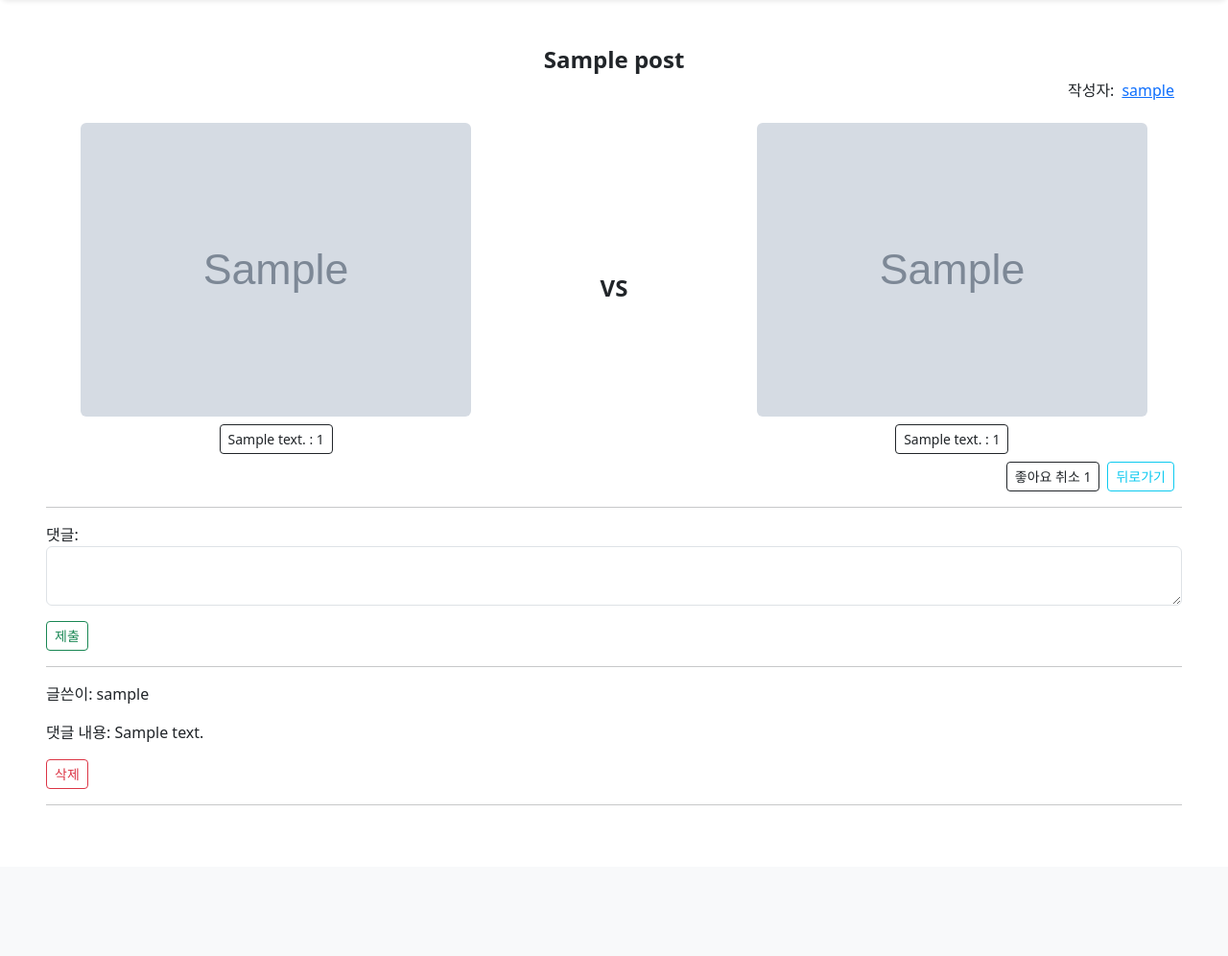
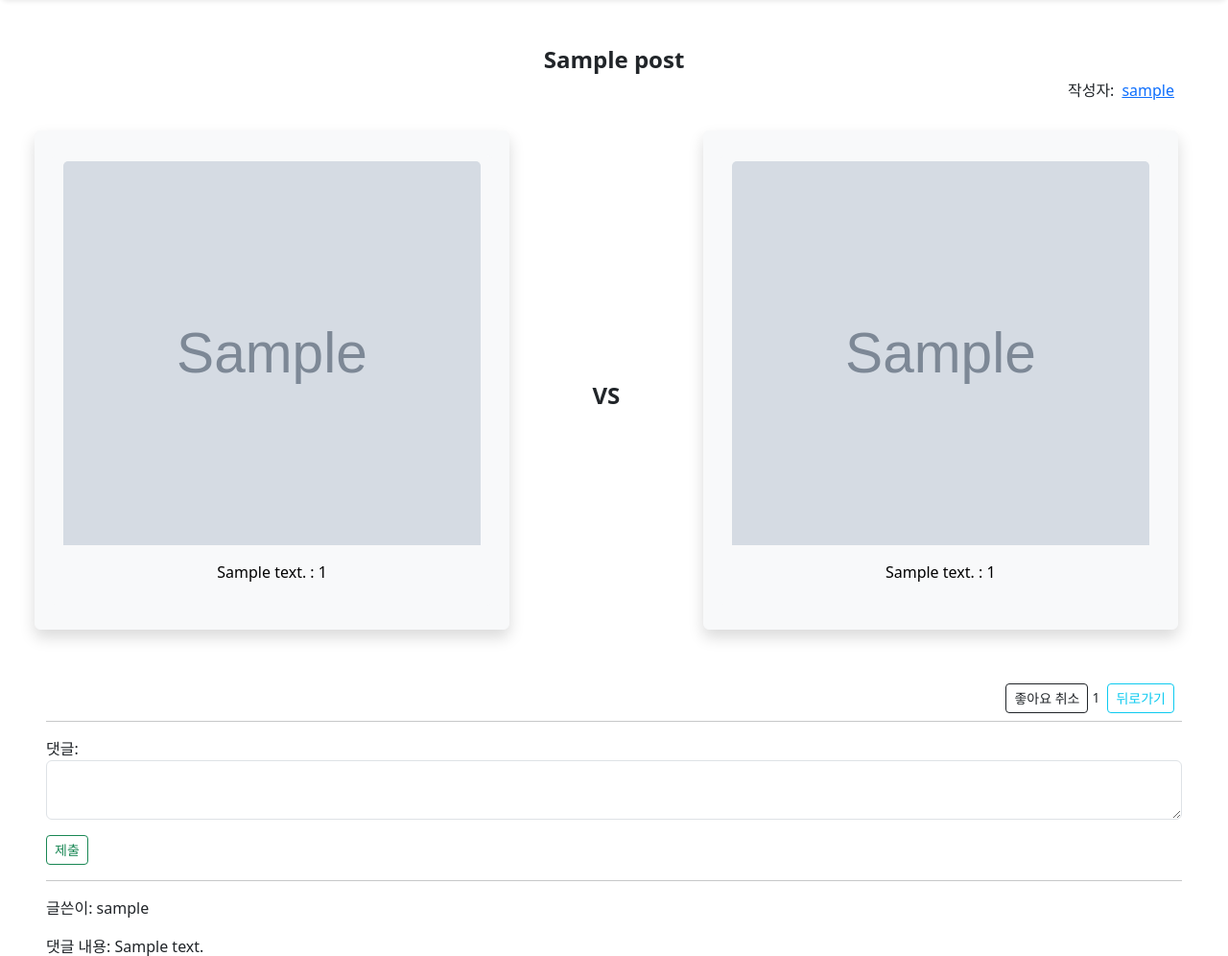
Before and after one commit to j1-y00n/BalanceGame, a Django app: page /posts/1/ in a window 1280 px wide. Shown: the part 56-1052 px from the top of the page at 96% size. Before the commit the page ends 959 px from the top, so only its background shows below. Run offline with Django 3.2, Linux system fonts and the light colour scheme; a user stored in the database is signed in; tables that the repository leaves empty hold one stand-in row (values such as "Sample post").

Commit message:
edit JS scripts & detail page

```diff
--- a/posts/templates/posts/detail.html
+++ b/posts/templates/posts/detail.html
@@ -7,72 +7,79 @@
 
 
 <div class="row">
-  <div class="col-5 text-center">
-    {% if post.image1 %}
-    <img class="rounded" style="width: 85%" src="{{post.image1.url}}" alt="img" />
-    {% endif %}
-
+  <div class="card object-fit-cover col-5 text-center my-2 shadow p-3 mb-5 bg-body-tertiary rounded border-light" style="width:41%">
     <form
           action="{% url 'posts:answer' post.pk post.select1_content %}"
           method="POST"
      >
       {% csrf_token %}
-      <button
-        class="btn btn-sm btn-outline-dark my-2"
-        type="submit"
-        name="select1"
-        value="{{post.select1_content}}"
-      >
+      <button class="my-2 btn btn-light" type="submit" name="select1" value="{{post.select1_content}}"/>
+
+        {% if post.image1 %}
+          <img class="card-img-top"  src="{{post.image1.url}}" alt="img" />
+        {% comment %} {% else %}
+          <img src="{% static '1.jpg' %}" alt="one"> {% endcomment %}
+        {% endif %}
+
+        <div class="card-body">
           {{ post.select1_content}} : {{ post.select1_users.all|length }}
+        </div>
+
       </button>
     </form>
   </div>
+
+
   <div class="col-2 d-flex text-center justify-content-center align-items-center">
       <h4><b>VS</b></h4>
+  </div>
 
-</div>
-<div class="col-5 text-center">
-  {% if post.image2 %}
-  <img class="rounded" style="width: 85%" src="{{post.image2.url}}" alt="img" />
-  {% endif %}
+
+
+  <div class="card col-5 text-center my-2 shadow p-3 mb-5 bg-body-tertiary rounded border-light" style="width:41%">
     <form
     action="{% url 'posts:answer' post.pk post.select2_content %}"
     method="post"
     >
       {% csrf_token %}
-    <button
-      class="btn btn-sm btn-outline-dark my-2"
-      type="submit"
-      name="select2"
-      value="{{post.select1_content}}"
-    >
+      <button class="col my-2 btn btn-light" type="submit" name="select2" value="{{post.select2_content}}"/>
+          {% if post.image2 %}
+            <img class="card-img-top"  src="{{post.image2.url}}" alt="img" />
+            {% comment %}   {% else %}
+             <img src="{% static '2.jpg' %}" alt="one"> {% endcomment %}
+          {% endif %}
+
+        <div class="card-body">
+
           {{ post.select2_content }} : {{ post.select2_users.all|length }}
+        </div>
+
       </button>
     </form>
 
   </div>
+
 </div>
 
-<div class="d-flex d-inline-block justify-content-end">
-  <form action="{% url 'posts:likes' post.pk %}" method="post">
+<div class="d-flex d-inline-block justify-content-end mt-2">
+  <form id="like-form" data-post-id="{{post.pk}}">
     {% csrf_token %} {% if request.user in post.like_users.all %}
-    <button
+    <input
       class="btn btn-sm btn-outline-dark"
       type="submit"
+      value="좋아요 취소"
 
     >
-    좋아요 취소 {{ post.like_users.all|length }}
-  </button>
 
     {% else %}
-    <button class="btn btn-sm btn-outline-danger" type="submit" />
-    좋아요 {{ post.like_users.all|length }}
-  </button>
+    <input class="btn btn-sm btn-outline-danger" type="submit" value="좋아요" />
 
     {% endif %}
+
   </form>
+  <div class="mt-1 ms-1 small d-flex justify-content-center align-content-center" id="like-count">{{ post.like_users.all|length }}</div>
 
-  <a class="d-inline-block justify-content-end btn btn-sm btn-outline-info mx-2" href="{% url 'posts:index' %}"
+  <a class="btn btn-sm btn-outline-info mx-2" href="{% url 'posts:index' %}"
   >뒤로가기</a
 >
 
@@ -81,7 +88,7 @@
 
 
 {# comment #}
-<hr>
+<hr class="mt-2">
 <form action="{% url 'posts:comment_create' post.pk %}" method="post">
   {% csrf_token %} {{ comment_form.as_p }}
   <button type="submit" class="btn btn-sm btn-outline-success d-flex justify-content-end">제출</button>
@@ -105,3 +112,58 @@
 {% endfor %}
 
 {% endblock content %}
+
+{% block script %}
+
+<script src="https://cdn.jsdelivr.net/npm/axios/dist/axios.min.js"></script>
+<script>
+
+  {% comment %} document.querySelector('.card').addEventListener('mouseenter',  function (event) {
+    event.target.style.border = "white";
+    console.log(event.target.style.border)
+  }, false) {% endcomment %}
+
+
+  const form = document.querySelector('#like-form')
+  const csrftoken = document.querySelector('[name=csrfmiddlewaretoken]').value
+
+  form.addEventListener('submit', function (event) {
+    // 이벤트 기본 동작 취소
+    event.preventDefault()
+
+    // likes url을 위해 html에서 post.pk값 가져옴
+    const postId = event.target.dataset.postId
+
+    // axios로 요청 보내기
+    axios ({
+      method : 'post',
+      url : `/posts/${postId}/likes/`,
+      headers: {'X-CSRFToken': csrftoken},
+
+    })
+    .then((response) => {
+      // console.log(response.data.is_liked)
+      const isLiked = response.data.is_liked
+      const likeBtn = document.querySelector('#like-form > input[type=submit]')
+      if (isLiked === true) {
+
+        // 버튼 조작
+        likeBtn.value = '좋아요 취소'
+
+      } else{
+        likeBtn.value = '좋아요'
+
+      }
+
+      // 좋아요 수 DOM 조작
+      const likeCountTag = document.querySelector('#like-count')
+
+      const likeCountData = response.data.like_count
+
+      // 선택한 span 태그의 내용을 좋아요 수 데이터로 채워넣기
+      likeCountTag.textContent = likeCountData
+    })
+  })
+</script>
+
+{% endblock script %}
--- a/posts/views.py
+++ b/posts/views.py
@@ -2,7 +2,7 @@ from django.shortcuts import render, redirect
 from .models import Post, Comment
 from .forms import PostForm, CommentForm
 from django.contrib.auth.decorators import login_required
-
+from django.http import JsonResponse
 # Create your views here.
 
 
@@ -65,9 +65,16 @@ def likes(request, post_pk):
     post = Post.objects.get(pk=post_pk)
     if request.user in post.like_users.all():
         post.like_users.remove(request.user)
+        is_liked = False
     else:
         post.like_users.add(request.user)
+        is_liked = True
+    context = {
+        'is_liked': is_liked,
+        'like_count': post.like_users.count(),
+    }
 
+    return JsonResponse(context)
     return redirect('posts:detail', post.pk)
 
 
--- a/static/style.css
+++ b/static/style.css
@@ -1,3 +1,12 @@
 .custom-input-form {
     width: 40rem;
 }
+
+.card-shadow {
+    box-shadow: rgba(17, 12, 46, 0.15) 0px 48px 100px 0px;
+}
+
+.card-img-top {
+    height: 25rem;
+    object-fit: cover;
+}
--- a/templates/base.html
+++ b/templates/base.html
@@ -19,7 +19,7 @@
     {# Navigation Bar #} {% include 'navbar.html' %}
 
     <main class="p-5">{% block content %}{% endblock content %}</main>
-
+{% block script %}{% endblock script %}
     <script
       src="https://cdn.jsdelivr.net/npm/bootstrap@5.3.0-alpha3/dist/js/bootstrap.bundle.min.js"
       integrity="sha384-ENjdO4Dr2bkBIFxQpeoTz1HIcje39Wm4jDKdf19U8gI4ddQ3GYNS7NTKfAdVQSZe"
```
Also changed, not shown: static/1.jpg (added), static/2.jpg (added), static/chicken.jpg (added), 1 other file. Lines whose indentation alone changed are shown as unchanged.
